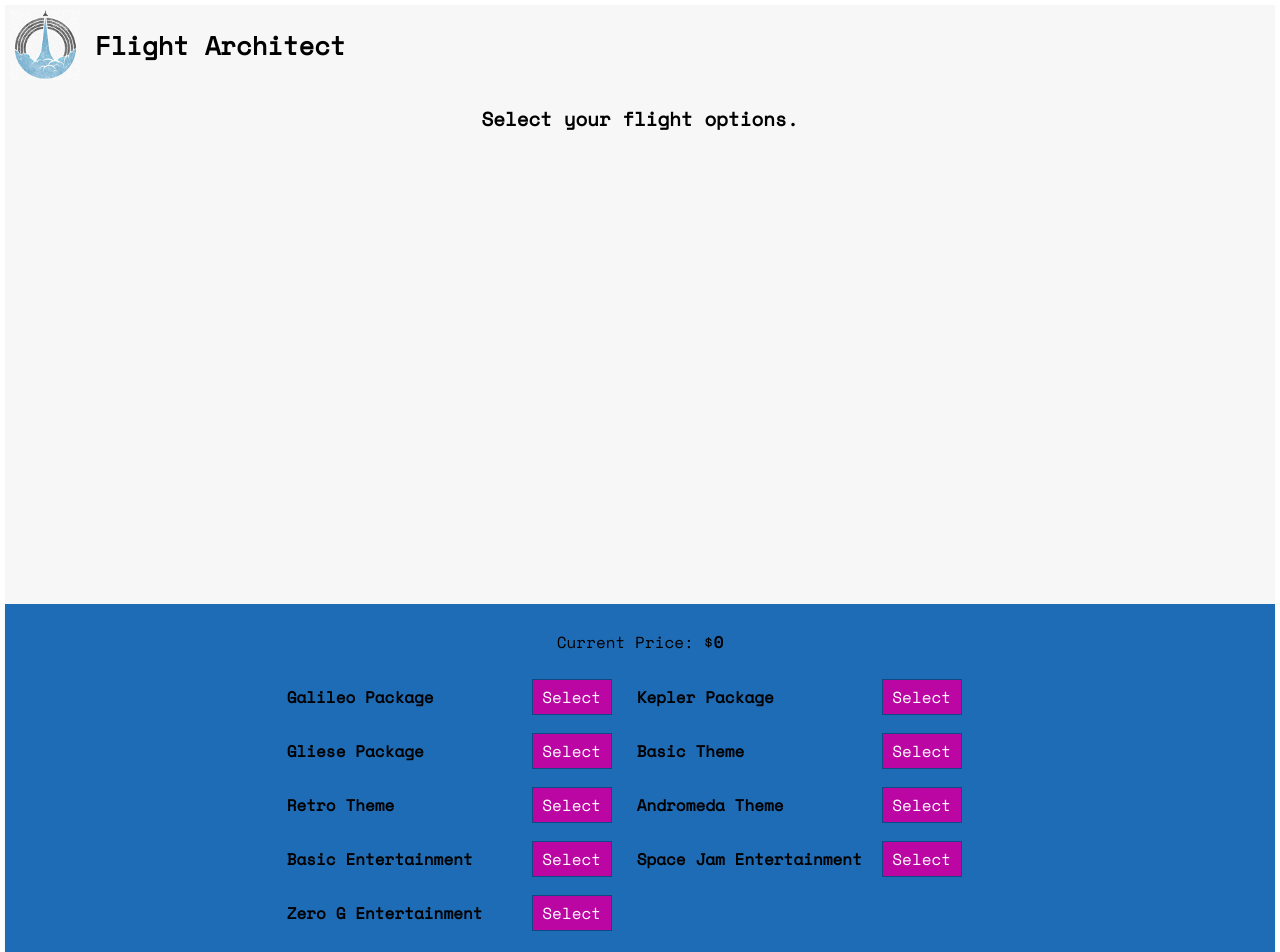
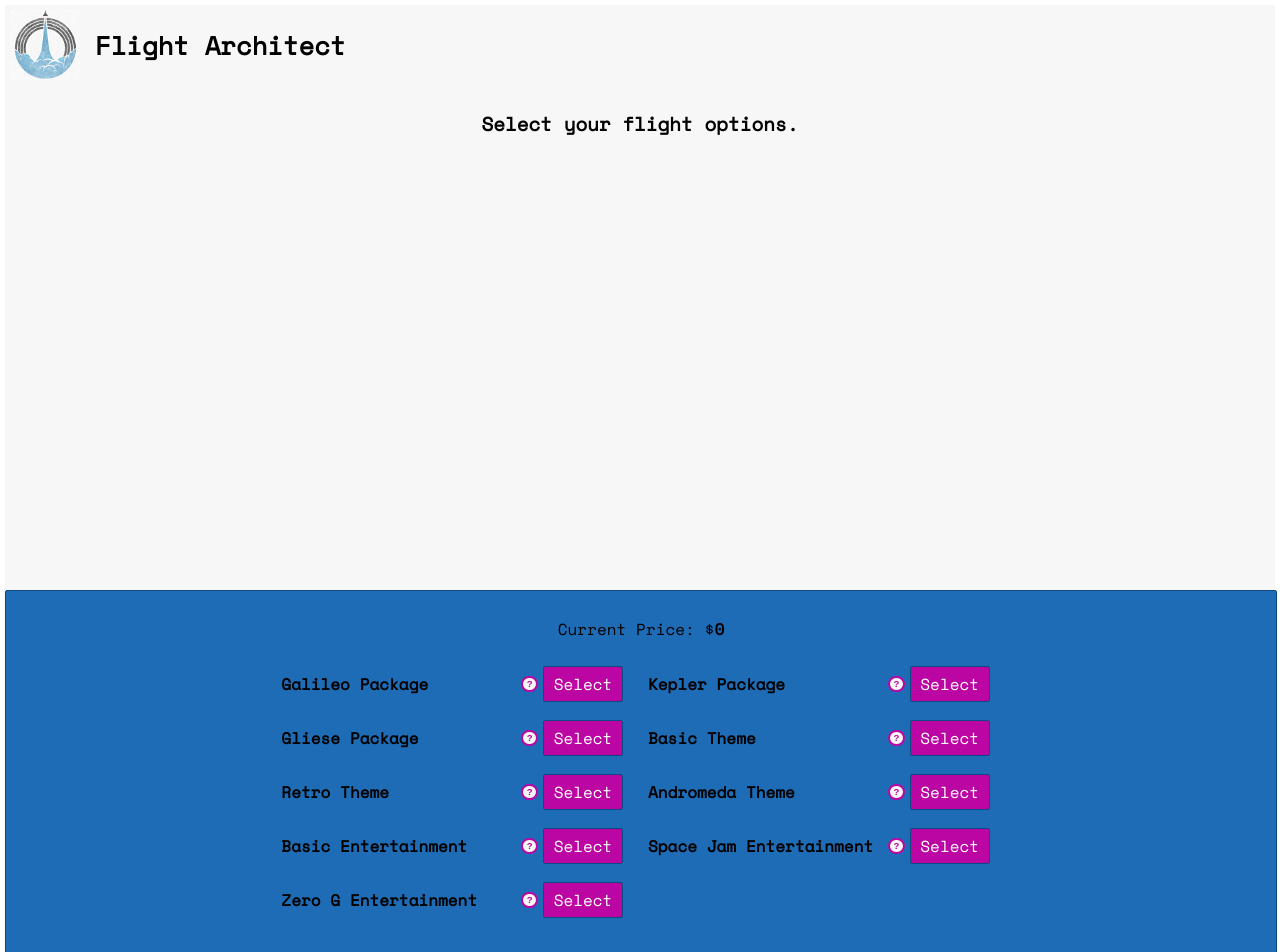
Before and after one commit to JonnyBeoulve/Flight-Architect, a React app: page / in a window 1280 px wide. Shown: the top 952 px of the page. Built offline with nearby package versions, Linux system fonts and the light colour scheme.

Commit message:
Added description bubbles and improved styling

```diff
--- a/package.json
+++ b/package.json
@@ -37,6 +37,7 @@
     "react": "^16.2.0",
     "react-dev-utils": "^5.0.0",
     "react-dom": "^16.2.0",
+    "react-tooltip": "^3.4.0",
     "style-loader": "0.19.0",
     "sw-precache-webpack-plugin": "0.11.4",
     "url-loader": "0.6.2",
--- a/src/components/Flight/Flight.css
+++ b/src/components/Flight/Flight.css
@@ -6,6 +6,11 @@
     font-weight: bold;
     font-size: 1.2rem;
     background-color: #f7f7f7;
+    padding-top: 5px;
+}
+
+.Flight p {
+    color: black;
 }
 
 @media (min-width: 1000px) and (min-height: 700px) {
--- a/src/components/Flight/FlightControls/FlightControl/FlightControl.css
+++ b/src/components/Flight/FlightControls/FlightControl/FlightControl.css
@@ -35,12 +35,43 @@
     width: 230px;
 }
 
+.DescriptionCircle {
+    font-size: 50%;
+    font-family: sans-serif;
+    vertical-align: middle;
+    font-weight: bold;
+    text-align: center;
+    display: inline-block;
+    width: 3ex;
+    height: 3ex;
+    border-radius: 15ex;
+    background: #f7f7f7;
+    border: 2px solid #bb06a3;
+}
+
+.DescriptionCircle::before {
+    content: "?";
+    font-size: 120%;
+    font-weight: bold;
+    color: #bb06a3;
+}
+
+.DescriptionCircle:hover {
+    background: #ffc62b;
+}
+
 .FlightControl .Select {
     background-color: #bb06a3;
     color: white;
+    border-radius: 2px;
 }
 
-.FlightControl .Select:hover, .FlightControl .Select:active {
+.FlightControl .Select:hover  {
+    color: white;
+    border-top: 1px solid #ffc62b;
+}
+
+.FlightControl .Select:active {
+    color: white;
     background-color: #6d005e;
-    color: white;
 }
--- a/src/components/Flight/FlightControls/FlightControl/FlightControl.js
+++ b/src/components/Flight/FlightControls/FlightControl/FlightControl.js
@@ -1,4 +1,5 @@
 import React from 'react';
+import ReactTooltip from 'react-tooltip'
 
 import classes from './FlightControl.css';
 
@@ -8,6 +9,8 @@ import classes from './FlightControl.css';
 const flightControl = (props) => (
     <div className={classes.FlightControl}>
         <div className={classes.Label}>{props.label}</div>
+        <div className={classes.DescriptionCircle} data-tip={props.description}></div>
+        <ReactTooltip type="light" effect="solid" />
         <button className={classes.Select} onClick={props.selected}>Select</button>
     </div>
 );
--- a/src/components/Flight/FlightControls/FlightControls.css
+++ b/src/components/Flight/FlightControls/FlightControls.css
@@ -7,10 +7,12 @@
     box-shadow: 0 2px 1px #ccc;
     margin: auto;
     padding: 10px 0;
+    border: 1px solid #0e4981;
+    border-radius: 2px;
 }
 
 .FlightControlsBox {
-    width: 58%;
+    width: 59%;
     height: 100%;
     display: flex;
     flex-direction: row;
@@ -28,6 +30,7 @@
     font-size: 1.2em;
     padding: 15px 30px;
     box-shadow: 0 3rem 6rem rgba(black, .3);
+    border-radius: 2px;
 }
 
 .LaunchButton:hover, .OrderButton:active {
--- a/src/components/Flight/FlightControls/FlightControls.js
+++ b/src/components/Flight/FlightControls/FlightControls.js
@@ -5,19 +5,19 @@ import FlightControl from './FlightControl/FlightControl';
 
 /*======================================================================
 // These are the Flight Architect Option selections that the user
-// can make. Initially we will have three for testing, and more will
-// be added later.
+// can choose from. There are currently three per category (package,
+// theme, entertainment).
 ======================================================================*/
 const controls = [
-    {label: 'Galileo Package', type: 'package1'},
-    {label: 'Kepler Package', type: 'package2'},
-    {label: 'Gliese Package', type: 'package3'},
-    {label: 'Basic Theme', type: 'theme1'},
-    {label: 'Retro Theme', type: 'theme2'},
-    {label: 'Andromeda Theme', type: 'theme3'},
-    {label: 'Basic Entertainment', type: 'entertainment1'},
-    {label: 'Space Jam Entertainment', type: 'entertainment2'},
-    {label: 'Zero G Entertainment', type: 'entertainment3'},
+    {label: 'Galileo Package', description: '2 hours in LEO. 1 orbit around Earth. 2 person capsule capacity.', type: 'package1'},
+    {label: 'Kepler Package', description: '4 hours in LEO. 2 orbits around Earth. 4 person capsule capacity.', type: 'package2'},
+    {label: 'Gliese Package', description: '6 hours in LEO. 3 orbit around Earth. 8 person capsule capacity.',  type: 'package3'},
+    {label: 'Basic Theme', description: 'Basic capsule interior.',  type: 'theme1'},
+    {label: 'Retro Theme', description: 'Colorful 80s-inspired capsule interior.',  type: 'theme2'},
+    {label: 'Andromeda Theme', description: 'Spectacular space-inspired capsule interior.',  type: 'theme3'},
+    {label: 'Basic Entertainment', description: 'Basic snacks and music.',  type: 'entertainment1'},
+    {label: 'Space Jam Entertainment', description: 'Experience a visceral musical presentation.',  type: 'entertainment2'},
+    {label: 'Zero G Entertainment', description: 'Play with fun toys in zero gravity.',  type: 'entertainment3'}
 ];
 
 /*======================================================================
@@ -29,7 +29,7 @@ const flightControls = (props) => (
         <p>Current Price: $<strong>{props.price}</strong></p>
         <div className={classes.FlightControlsBox}>
             {controls.map(ctrl => (
-                <FlightControl selected={() => props.optionSelected(ctrl.type)} key={ctrl.label} label={ctrl.label} />
+                <FlightControl selected={() => props.optionSelected(ctrl.type)} key={ctrl.label} label={ctrl.label} description={ctrl.description} />
             ))}
         </div>
         <button className={classes.LaunchButton} disabled={!props.launchReady}>PROCEED TO LAUNCH</button>
--- a/src/components/Layout/Footer/Footer.css
+++ b/src/components/Layout/Footer/Footer.css
@@ -1,10 +1,10 @@
 .Footer {
-    height: 200px;
+    height: 300px;
     width: 100%;
 }
 
 .Footer p {
-    line-height: 180px;
+    line-height: 280px;
     text-align: center;
 }
 
--- a/src/containers/FlightArchitect/FlightArchitect.js
+++ b/src/containers/FlightArchitect/FlightArchitect.js
@@ -45,6 +45,11 @@ class FlightArchitect extends Component {
             entertainment: 0
         },
         readyForLaunch: false,
+        selectedItem: {
+            package: 0,
+            theme: 0,
+            entertainment: 0
+        },
         totalPrice: 0
     }
 
@@ -52,11 +57,13 @@ class FlightArchitect extends Component {
     // This will handle the updating of state and pricing when a user
     // selects an option. CategoryType will store the name of the category
     // to reset the state of the other options before the selected
-    // option is added to the div. Price state and whether or not the user
-    // can launch (only a package is required) is also managed here.
+    // option is added to the div. Price state, which Select buttons have
+    // been made active, and whether or not the user can launch
+    // (only a package is required) is also handled here.
     ======================================================================*/
     selectOptionHandler = (type) => {
         const categoryType = type.substr(0, type.length-1);
+        const itemNumber = type.substr(type.length - 1);
         const updatedCount = 1;
         let priceSubtraction = 0;
         let priceAddition = OPTION_PRICES[type];
@@ -65,6 +72,9 @@ class FlightArchitect extends Component {
         };
         let updatedReadyForLaunch = {
             ...this.state.readyForLaunch
+        }
+        let updatedSelectedItem = {
+            ...this.state.selectedItem
         }
         const updatedPrice = {
             ...this.state.previousPrice
@@ -75,6 +85,7 @@ class FlightArchitect extends Component {
             updatedOptions.package2 = 0;
             updatedOptions.package3 = 0;
             priceSubtraction = updatedPrice[categoryType];
+            updatedSelectedItem[categoryType] = itemNumber;
             updatedReadyForLaunch = true;
             updatedPrice.package = priceAddition;
         } else if (categoryType === 'theme') {
@@ -82,12 +93,14 @@ class FlightArchitect extends Component {
             updatedOptions.theme2 = 0;
             updatedOptions.theme3 = 0;
             priceSubtraction = updatedPrice[categoryType];
+            updatedSelectedItem[categoryType] = itemNumber;
             updatedPrice.theme = priceAddition;
         } else if (categoryType === 'entertainment') {
             updatedOptions.entertainment1 = 0;
             updatedOptions.entertainment2 = 0;
             updatedOptions.entertainment3 = 0;
             priceSubtraction = updatedPrice[categoryType];
+            updatedSelectedItem[categoryType] = itemNumber;
             updatedPrice.entertainment = priceAddition;
         } else {
             console.log('An error occurred during option handling.')
@@ -101,6 +114,7 @@ class FlightArchitect extends Component {
             architectOptions: updatedOptions,
             previousPrice: updatedPrice,
             readyForLaunch: updatedReadyForLaunch,
+            selectedItem: updatedSelectedItem,
             totalPrice: newPrice
         })
     }
```
Also changed, not shown: src/img/flight-space-background.jpg (added).
